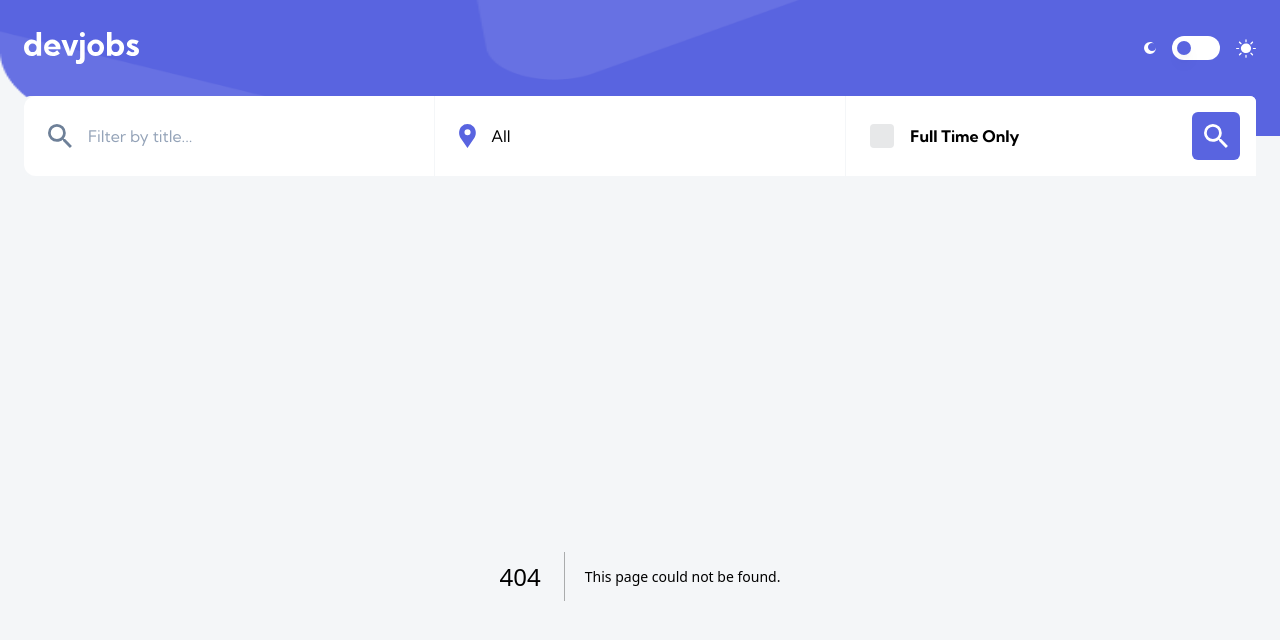
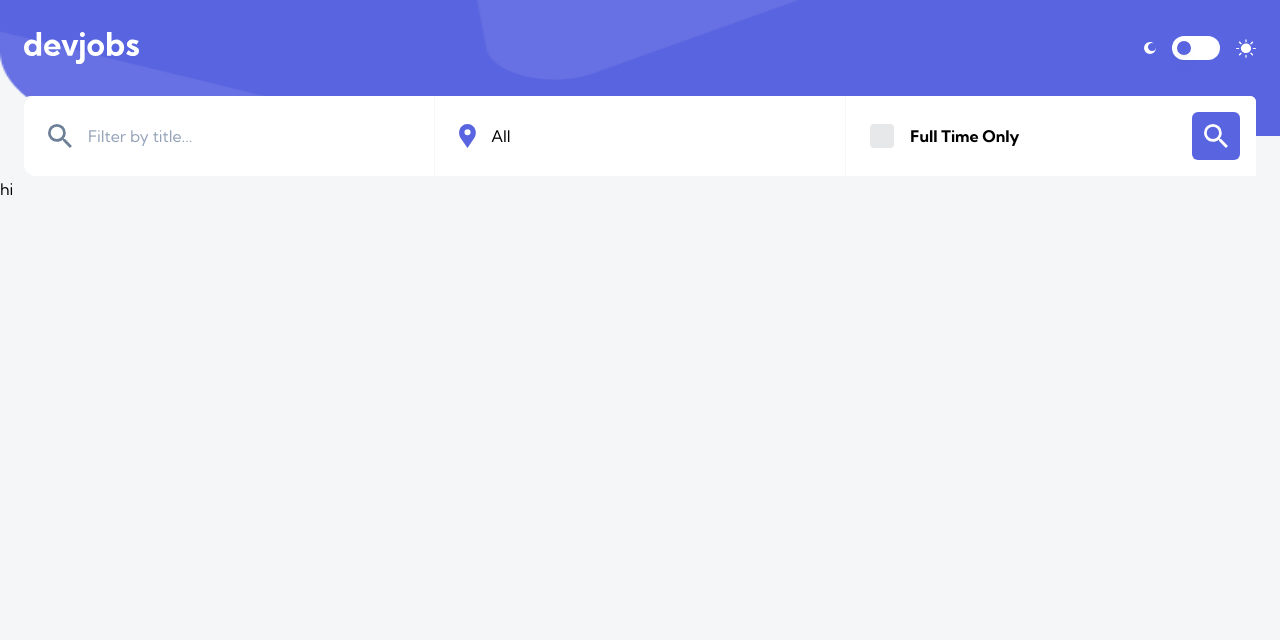
Before and after one commit to YoonJongok/dev-jobs, a Next.js app: page /1 in a window 1280 px wide. Before the commit this address had no page. Shown: the top 640 px of the page. Built offline with nearby package versions, Linux system fonts and the light colour scheme.

Commit message:
post detail route added

```diff
--- /dev/null
+++ b/src/app/[id]/page.tsx
@@ -0,0 +1,3 @@
+export default function PostDetail() {
+  return <div>hi</div>;
+}
--- a/src/app/layout.tsx
+++ b/src/app/layout.tsx
@@ -1,8 +1,8 @@
 import './globals.css';
-import { Header } from '@/components/header';
 import QueryClientProvider from '@/lib/context/query-client-provider';
 import { cn } from '@/lib/utils/cn';
 import { Kumbh_Sans } from 'next/font/google';
+import { Header } from '@/components/header';
 
 const kumbhSans = Kumbh_Sans({ subsets: ['latin'], variable: '--font-sans' });
 
--- a/src/components/header/index.tsx
+++ b/src/components/header/index.tsx
@@ -7,9 +7,12 @@ import { DarkModeSwitch } from './dark-mode-switch';
 import Image from 'next/image';
 import HeaderImage from '../../../public/images/header.png';
 import { SearchForm } from '../search-form';
+import { usePathname } from 'next/navigation';
+import Link from 'next/link';
 
 export const Header = () => {
   const [isDarkMode, setIsDarkMode] = useState<boolean>(false);
+  const homePath = usePathname() === '/';
 
   return (
     <header className='relative w-full'>
@@ -18,7 +21,9 @@ export const Header = () => {
       </FlexBoxRow>
       <FlexBoxColumn className='pt-[32px] px-6 gap-[32px]'>
         <FlexBoxRow intent={'flexBetweenCenter'} className='bg-transparent'>
-          <Icons.logo />
+          <Link className='cursor-pointer z-10' href={'/'}>
+            <Icons.logo />
+          </Link>
           <FlexBoxRow intent={'flexEndCenter'} className='gap-4'>
             <DarkModeSwitch
               isDarkMode={isDarkMode}
--- a/src/components/search-form/mobile-search-form.tsx
+++ b/src/components/search-form/mobile-search-form.tsx
@@ -4,7 +4,6 @@ import { Icons } from '../icons';
 import { FlexBoxRow } from '../ui/flexbox-row';
 import { ExtraFiltersModal } from './extra-filters-modal';
 import { FormProvider, SubmitHandler, UseFormReturn } from 'react-hook-form';
-import z from 'zod';
 import { useJobsStore } from '@/store/jobs';
 import { FormType } from '.';
 
```
